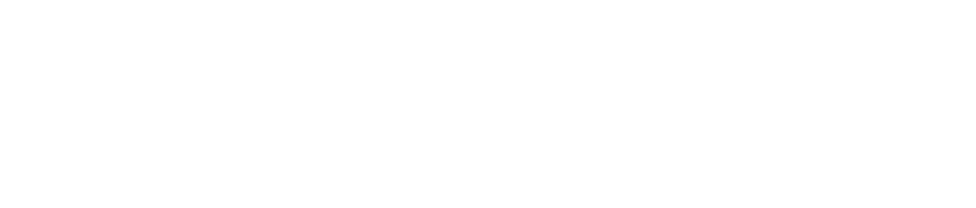
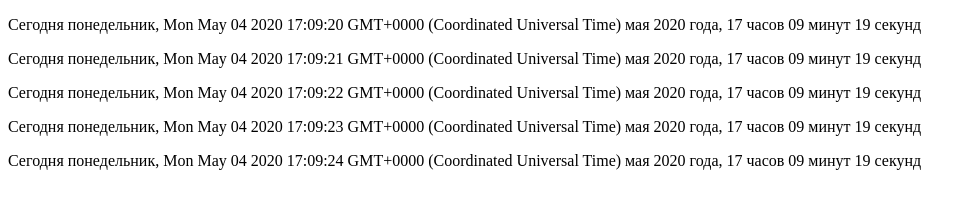
Before and after one commit to neyriks/GloJShard, a plain HTML site: page index.html in a window 1280 px wide. Shown: the whole page, without its empty margins (0-976 px from the left). Drawn offline with Linux system fonts and the light colour scheme.

Commit message:
Урок9
Сделал задание 4. (С помощью функции setInterval, реализуйте вывод даты и времени каждую секунду)

```diff
--- a/index.html
+++ b/index.html
@@ -6,6 +6,7 @@
     <title>Document</title>
 </head>
 <body>
+    <div class="block"></div>
     <script src="main.js"></script>
 </body>
 </html>
--- a/main.js
+++ b/main.js
@@ -30,3 +30,14 @@ function declOfNum(number, titles) {
 }
 let datastr = (`Сегодня ${day}, ${date} ${month} ${year} года, ${hours} ${declOfNum(hours, ['час', 'часа', 'часов'])} ${mins} минут ${secs} секунд`);
 console.log(datastr);
+
+// Вывод кажду секунду.
+
+    setInterval(() => {
+    let date = new Date();
+        let newDate = (`Сегодня ${day}, ${date} ${month} ${year} года, ${hours} ${declOfNum(hours, ['час', 'часа', 'часов'])} ${mins} минут ${secs} секунд`);
+        let block = document.querySelector('.block');
+        let newTime = document.createElement('p');
+        newTime.textContent = newDate;
+        block.appendChild(newTime);
+    }, 1000);
```
